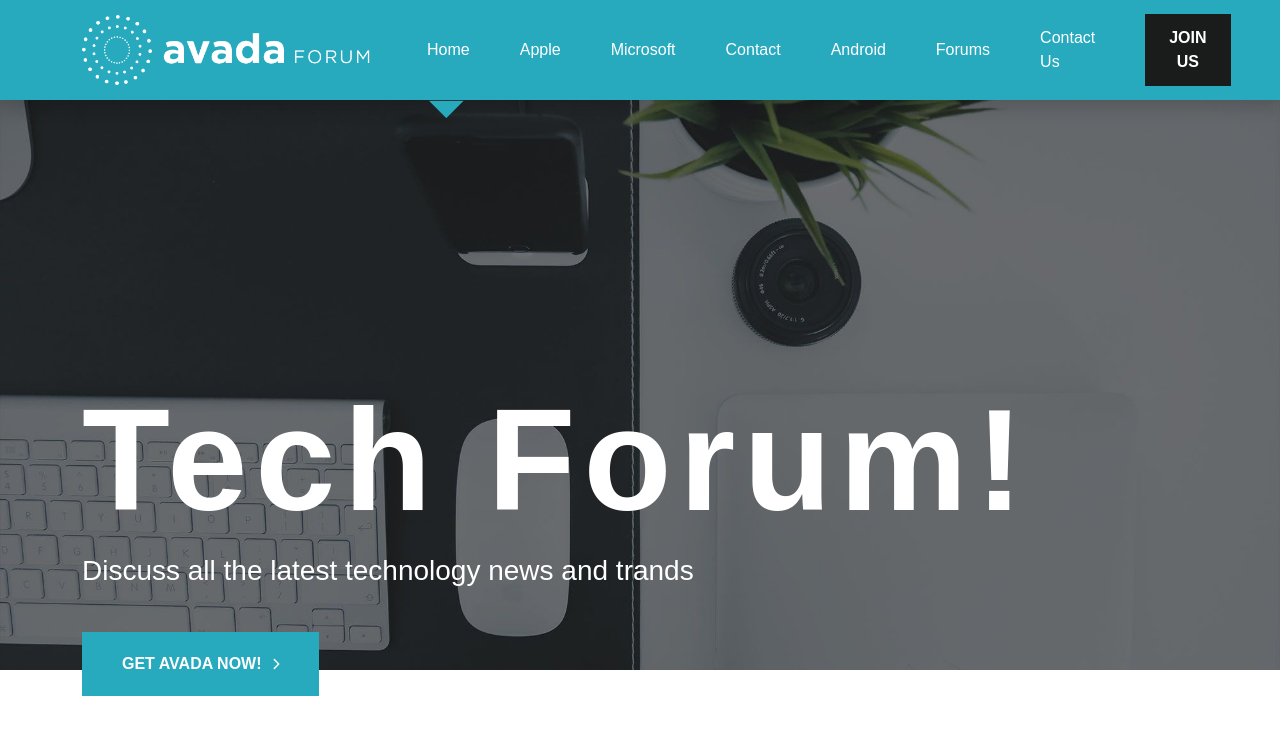
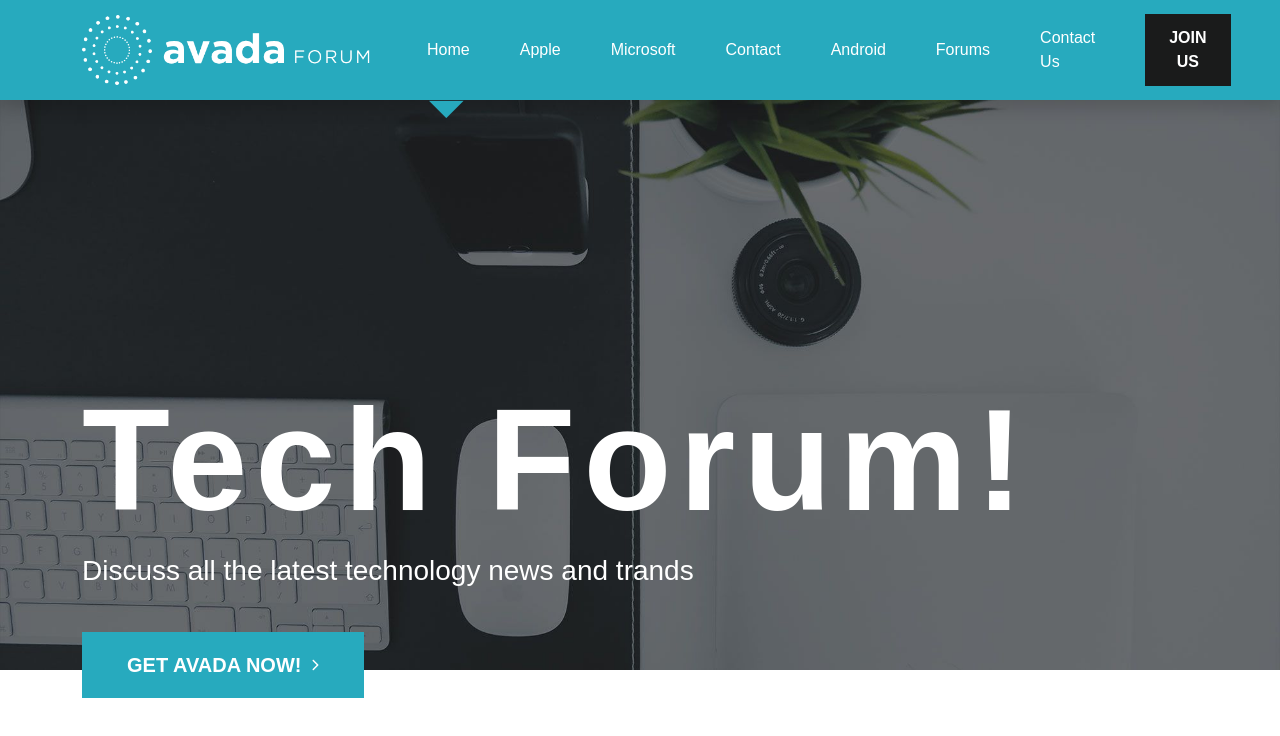
Before and after one commit to MassimoPeruga/proj-html-vuejs, a Vue app: page / in a window 1280 px wide. Shown: the top 736 px of the page. Built offline with nearby package versions, Linux system fonts and the light colour scheme; a web font is replaced by a local one.

Commit message:
feat: Jumbotron

```diff
--- a/src/components/ButtonComponent.vue
+++ b/src/components/ButtonComponent.vue
@@ -27,7 +27,8 @@ button {
     align-items: center;
 
     &.ms_big {
-        padding: 20px 40px;
+        padding: 18px 45px;
+        font-size: 1.25rem;
     }
 
     &.ms_small {
```
